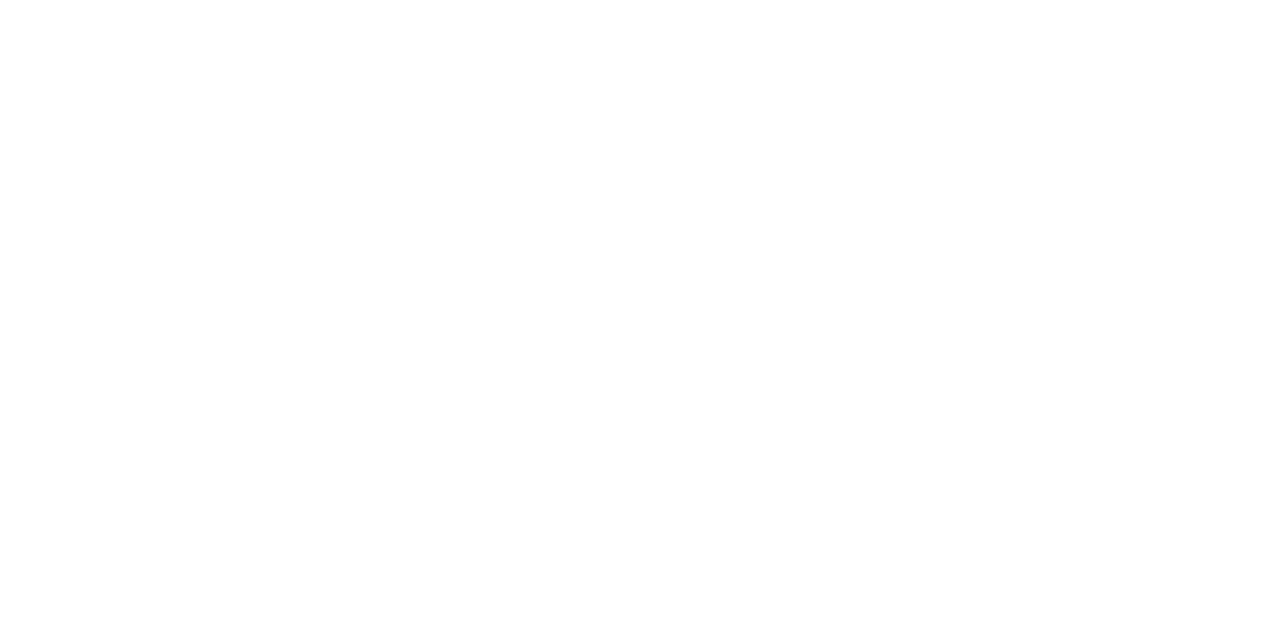
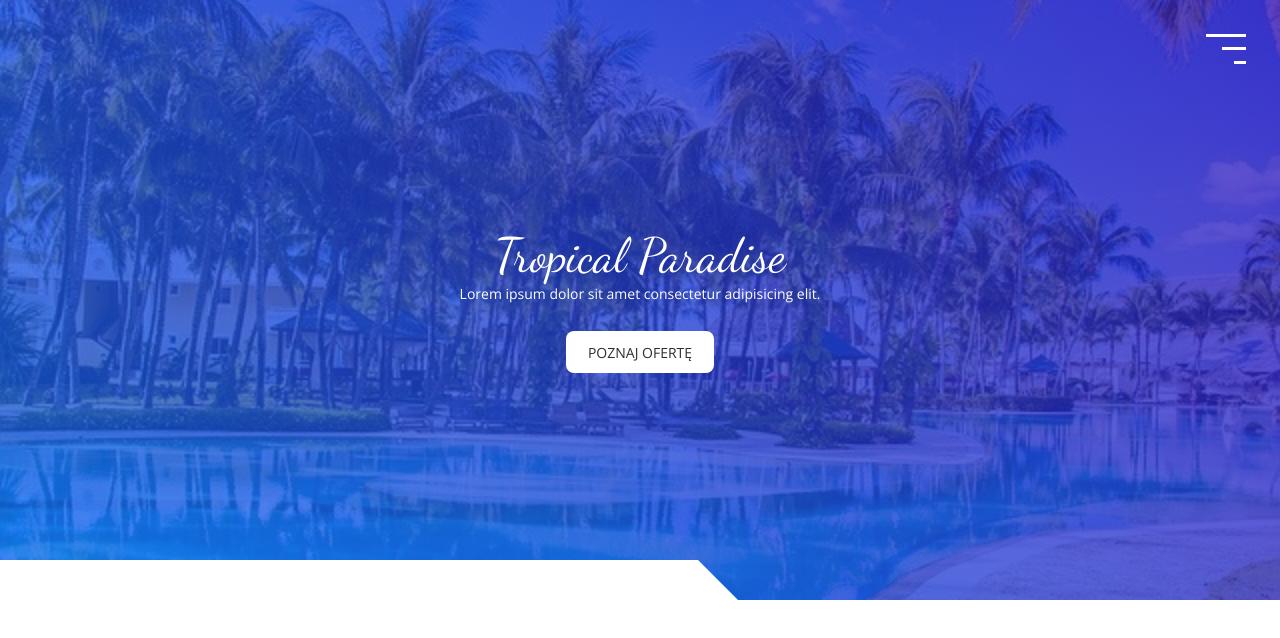
Before and after one commit to Xioe/Paradise-MMC, a plain HTML site: page index.html in a window 1280 px wide. Drawn offline with nearby package versions, Linux system fonts and the light colour scheme.

Commit message:
Add bg image, header and new mixins for heroImgages

```diff
--- a/index.html
+++ b/index.html
@@ -23,6 +23,14 @@
         </div>
     </button>
 
+    <nav class="nav"></nav>
+
+    <header class="header section">
+        <h1 class="header__title">Tropical Paradise</h1>
+        <p class="header__text">Lorem ipsum dolor sit amet consectetur adipisicing elit.</p>
+        <a href="#offers" class="header__btn btn-special-animation">Poznaj ofertę</a>
+        <div class="white-block white-block-left"></div>
+    </header>
 
     <script src="./js/main.js"></script>
 </body>
--- a/sass/_components.scss
+++ b/sass/_components.scss
@@ -0,0 +1,51 @@
+.wrapper {
+    margin: 0 auto;
+    width: 100%;
+    max-width: 1200px;
+}
+
+.white-block {
+    position: absolute;
+    width: 60%;
+    height: 40px;
+    background-color: $pure-white;
+
+    &-left {
+        bottom: 0;
+        left: -50px;
+        transform: skew(45deg);
+    }
+
+    &-right {
+        top: 0;
+        right: -50px;
+        transform: skew(45deg);
+    }
+}
+
+.btn-special-animation {
+    position: relative;
+    transition: background-color .3s;
+    overflow: hidden;
+    z-index: 0;
+
+    &::before {
+        display: block;
+        content: '';
+        position: absolute;
+        top: 0;
+        left: 0;
+        width: 100%;
+        height: 100%;
+        transform: scaleX(0);
+        transform-origin: right;
+        transition: transform .3s;
+        z-index: -1;
+    }
+
+    &::hover:before {
+        transform: scaleX(1);
+        transform-origin: left;
+    }
+
+}
--- a/sass/_mixins.scss
+++ b/sass/_mixins.scss
@@ -6,3 +6,10 @@
     background-color: $pure-white;
     transition: width .3s;
 }
+
+@mixin heroImages($bgImg) {
+    background-image: $blue-gradient, url($bgImg);
+    background-size: cover;
+    background-position:  center;
+    background-attachment: fixed;
+}
--- a/sass/main.scss
+++ b/sass/main.scss
@@ -20,7 +20,7 @@ body {
     font-size: 1.6rem;
 }
 
-//nav
+//NAV
 .burger-btn {
     position: fixed;
     top: 20px;
@@ -72,3 +72,45 @@ body {
     }
 
 }
+
+//HEADER
+.header {
+    position: relative;
+    display: flex;
+    justify-content: center;
+    align-items: center;
+    flex-direction: column;
+    padding: 2em;
+    height: 75vh;
+    text-align: center;
+    color: $pure-white;
+    @include heroImages("../img/paradise-min.jpg");
+    background-attachment: scroll;
+
+    &__title {
+        font-family: 'Dancing Script', cursive;
+        font-size: 4.8rem;
+        font-weight: 300;
+    }
+
+    &__text {
+        font-size: 1.4rem;
+    }
+
+    &__btn {
+        margin-top: 2em;
+        padding: 0.8em 1.6em;
+        font-size: 1.4rem;
+        background: $pure-white;
+        border: none;
+        border-radius: 8px;
+        color: $dark;
+        text-decoration: none;
+        text-transform: uppercase;
+        cursor: pointer;
+
+        &::before {
+            background-color: $light-white;
+        }
+    }
+}
```
Also changed, not shown: css/main.css, img/paradise-min.jpg (added), img/paradise.png (added), 1 other file.
